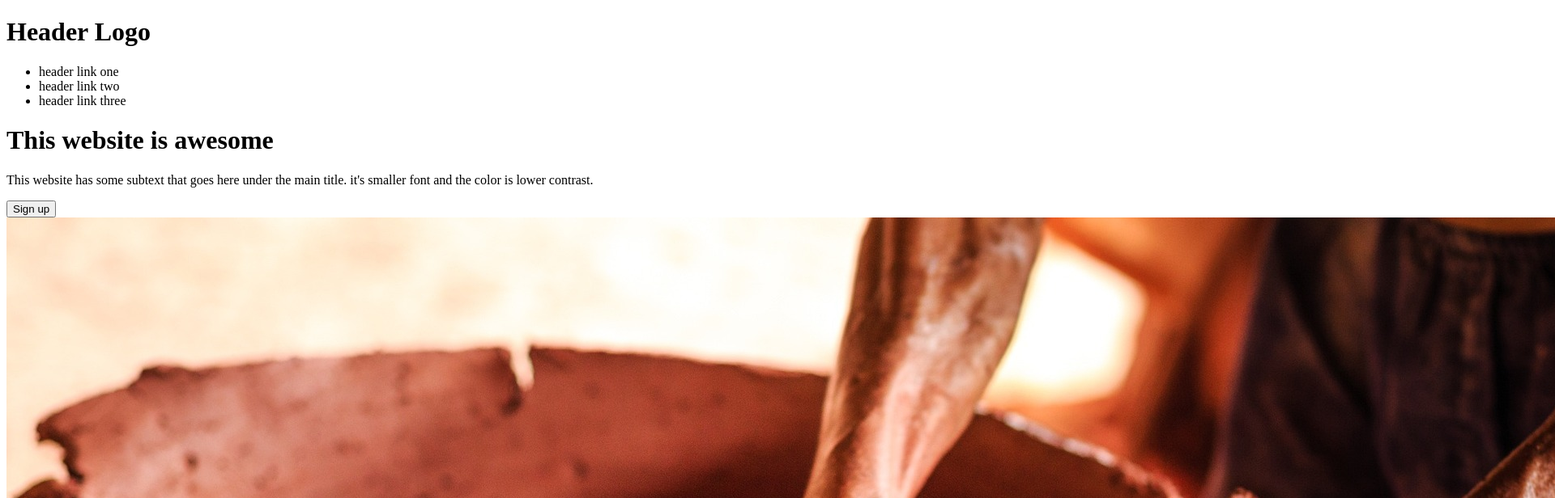
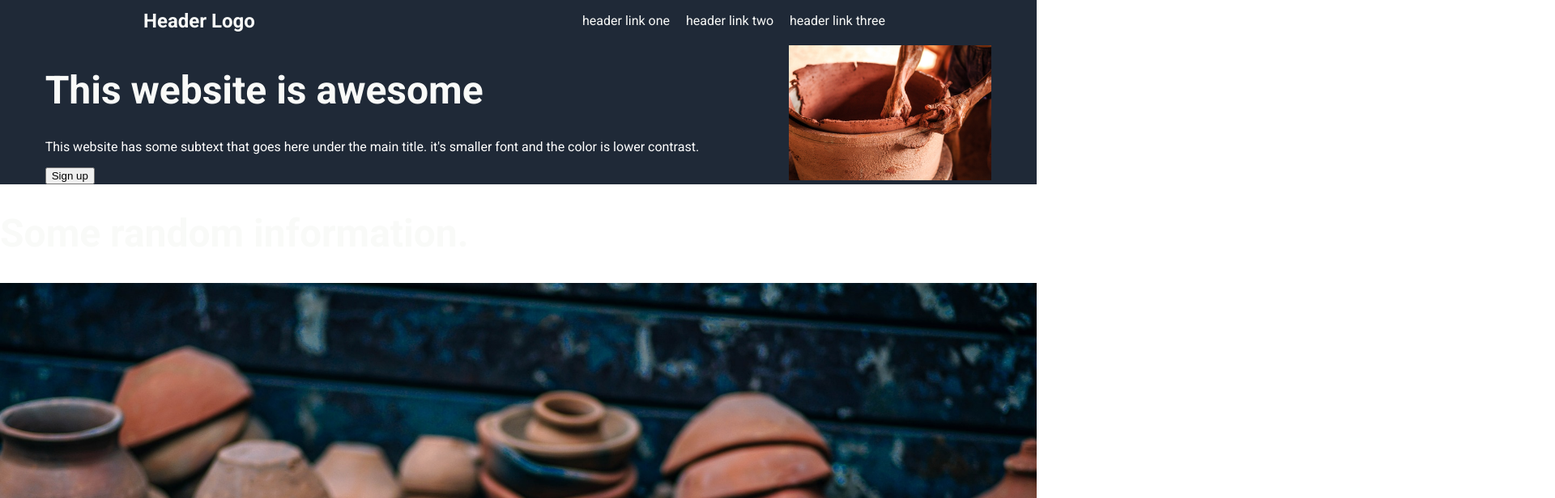
Before and after one commit to LeMat00/landing-page, a plain HTML site: page index.html in a window 1280 px wide. Shown: the top 616 px of the page at 81% size, 1920 px wide, since content can reach past the window. Drawn offline with Linux system fonts and the light colour scheme.

Commit message:
Adding styles to CSS and defining <divs> in HTML

```diff
--- a/css/style.css
+++ b/css/style.css
@@ -1,3 +1,56 @@
+@import url(http://fonts.googleapis.com/css?family=Roboto:400,400italic,500,500italic,700,700italic,900,900italic,300italic,300,100italic,100);
+
 body {
+    font-family: 'Roboto', sans-serif;
+    margin: 0;
+}
 
+
+/* header */
+
+.header,
+.hero  {
+    background-color: #1F2937;
+    color: white;
+
+    display: flex;
+    justify-content: space-around;
+    align-items: center;
 }
+
+h1,
+.logo {
+    font-size: 48px;
+    font-weight: bolder;
+    color: #F9FAF8;
+}
+
+.logo {
+    font-size: 24px;
+}
+
+ul {
+    list-style-type: none;
+    display: flex;
+}
+
+img.hero-img {
+    max-width: 250px;
+    max-height: 250px;
+}
+
+
+a {
+    text-decoration: none;
+    color: #F9FAF8;
+    padding: 5px 10px;
+}
+
+
+
+
+
+img {
+    max-width: 100%;
+    max-height: auto;
+}
--- a/index.html
+++ b/index.html
@@ -9,24 +9,37 @@
 
     <body>
 
-        <!--Header -->
+        <!--Hero-->
 
-        <h1>Header Logo</h1>
-        <ul>
-            <li>header link one</li>
-            <li>header link two</li>
-            <li>header link three</li>
-        </ul>
+        <div class="header">
+            <div class="logo">Header Logo</div>
+
+            <ul>
+                <li><a href="./index.html">header link one</a></li>
+                <li><a href="./index.html">header link two</a></li>
+                <li><a href="./index.html">header link three</a></li>
+
+            </ul>
+
+        </div>
+
 
         <!--First section-->
 
-        <h1>This website is awesome</h1>
-        <p>This website has some subtext that goes here under the main title. it's smaller font and the color is lower contrast.</p>
-        <button>Sign up</button>
+        <div class="hero">
 
-        <!--Falta imagen-->
+            <div class="content">
+                <h1>This website is awesome</h1>
 
-        <img src="./img/ceramic-hands.jpg" alt="ceramic craft workers">
+                <p>This website has some subtext that goes here under the main title. it's smaller font and the color is lower contrast.</p>
+                <button>Sign up</button>
+            </div>
+
+
+            <img src="./img/ceramic-hands.jpg" alt="ceramic craft workers" class="hero-img">
+
+        </div>
+
 
         <!--Second section-->
 
```
